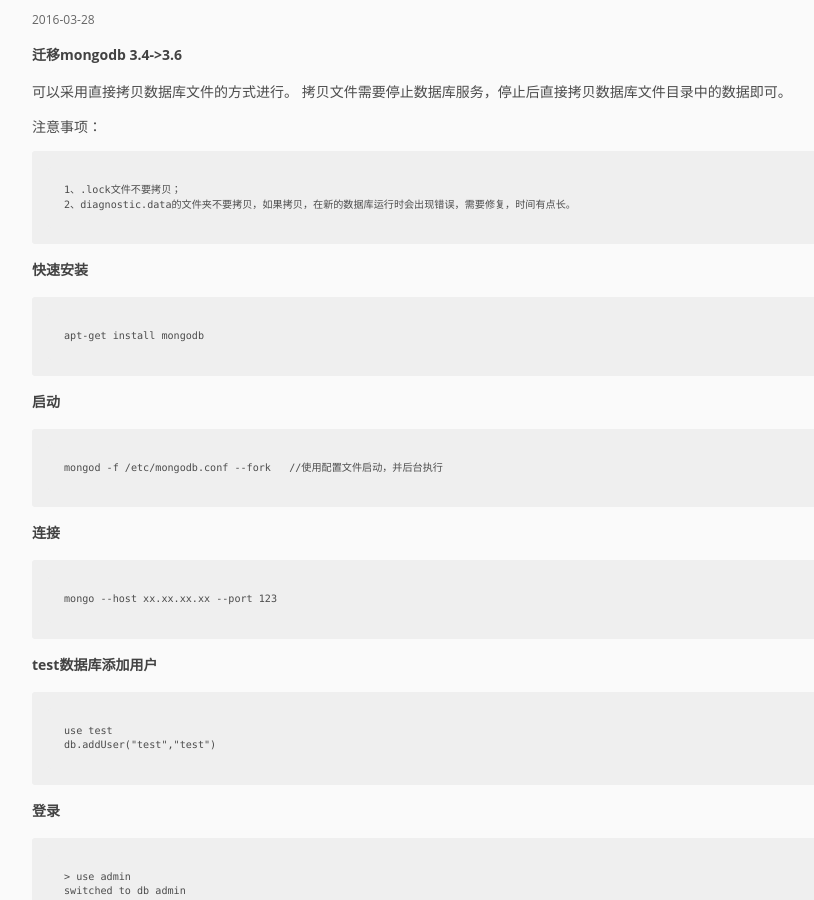
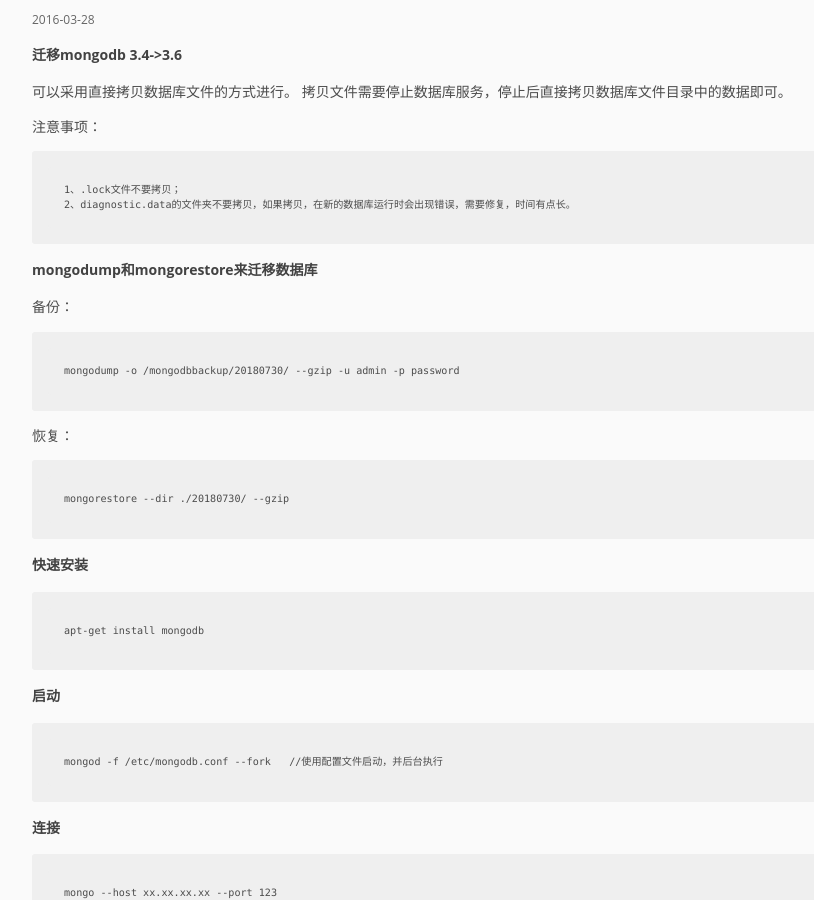
Before and after one commit to pingmalu/pingmalu.github.io, a Jekyll site: the page built from _posts/2016-03-28-MongoDB安装过程.md, in a window 1280 px wide and 900 px high, scrolled down 326 px. Shown: the whole window, without its empty margins (168-982 px from the left). Built offline with Jekyll 4.4.1, drawn with Linux system fonts in a browser that asks for light colours.

Commit message:
'update'

```diff
--- a/_posts/2016-03-28-MongoDB安装过程.md
+++ b/_posts/2016-03-28-MongoDB安装过程.md
@@ -12,6 +12,17 @@
 
 	1、.lock文件不要拷贝；
 	2、diagnostic.data的文件夹不要拷贝，如果拷贝，在新的数据库运行时会出现错误，需要修复，时间有点长。
+
+### mongodump和mongorestore来迁移数据库
+
+备份：
+
+	mongodump -o /mongodbbackup/20180730/ --gzip -u admin -p password
+
+恢复：
+
+	mongorestore --dir ./20180730/ --gzip
+
 
 ### 快速安装
 
```
Also changed, not shown: _posts/2017-12-12-MongoDB常用脚本.md (+8 -0 lines).
